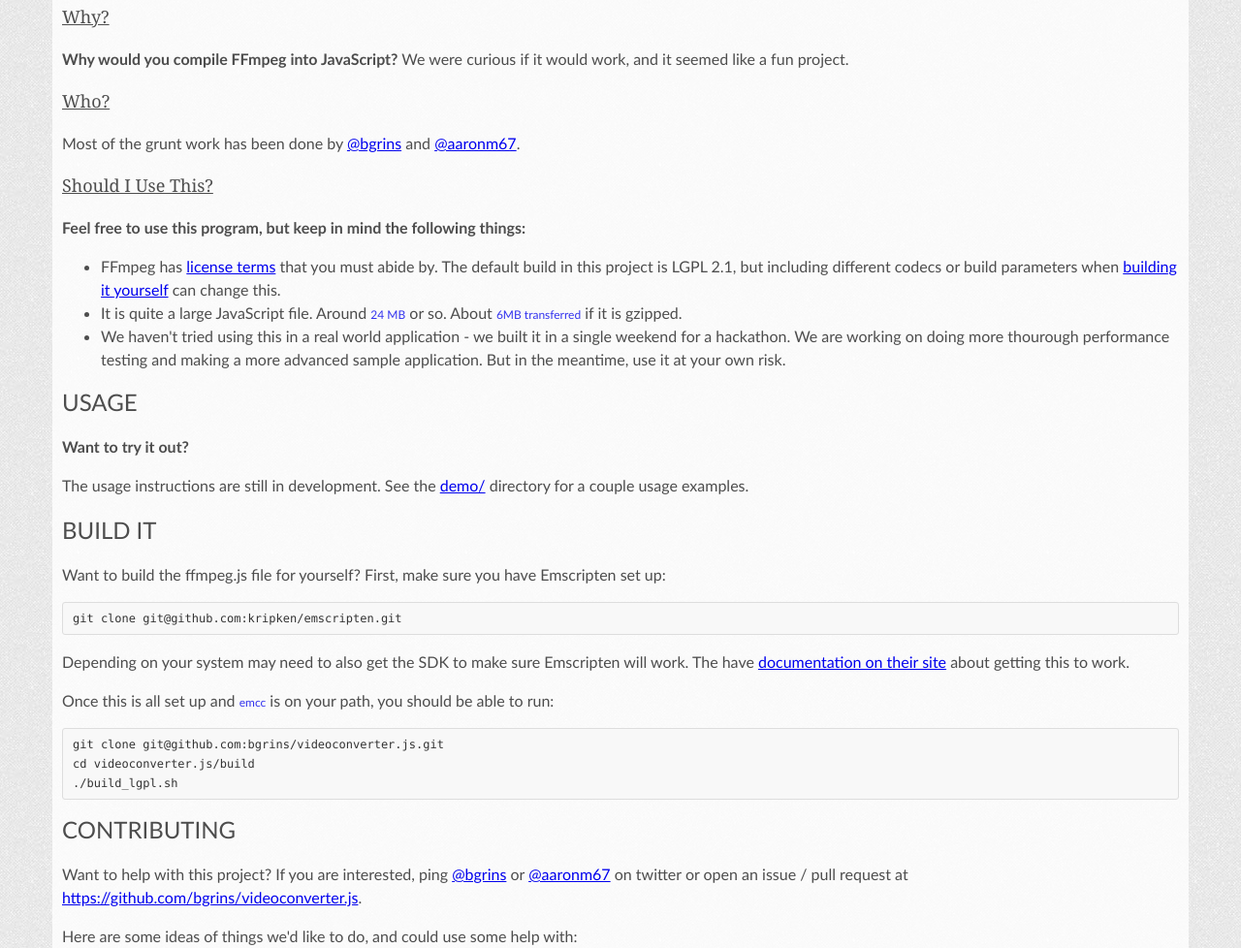
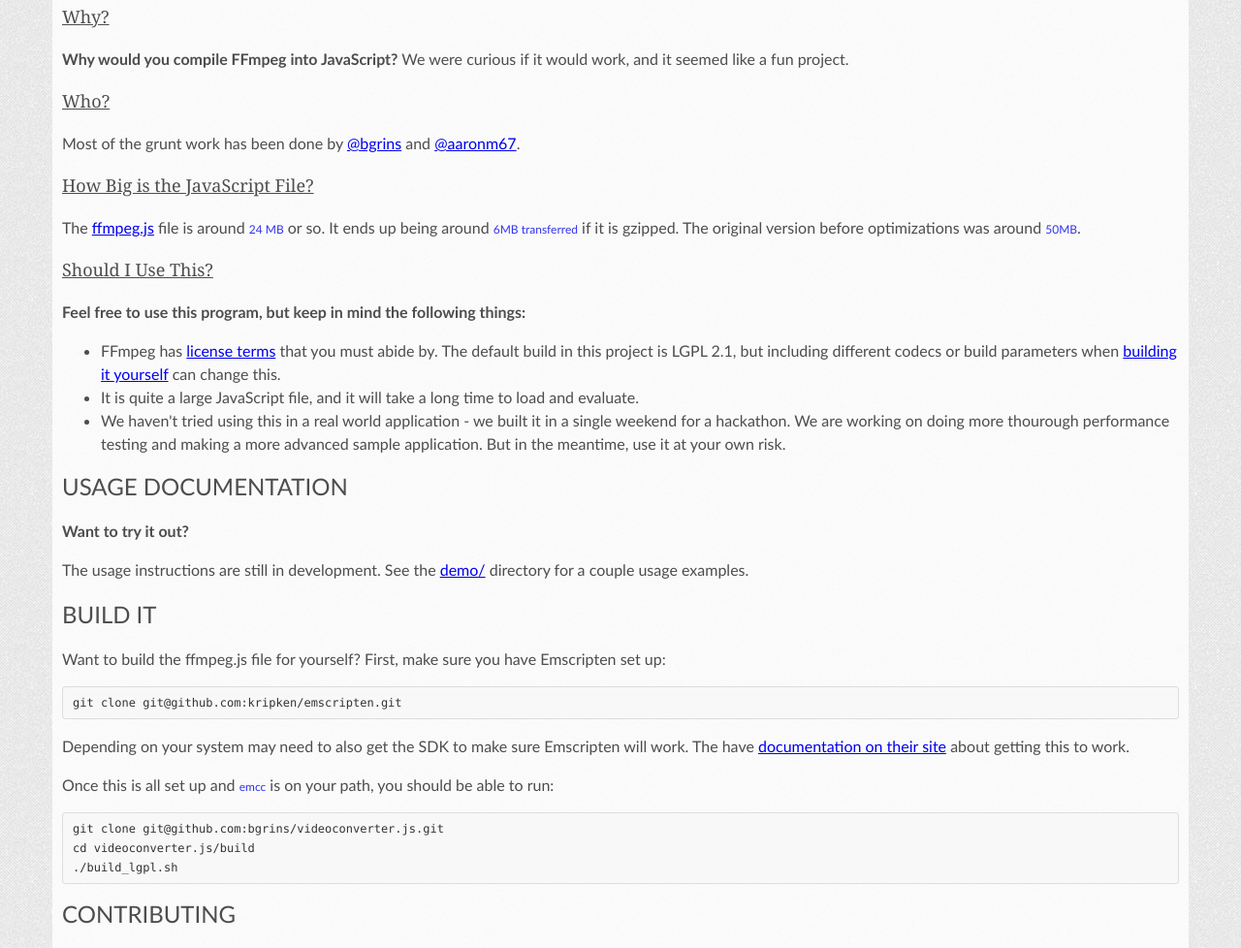
Before and after one commit to bgrins/videoconverter.js, a plain HTML site: page index.html in a window 1280 px wide. Shown: the part 861-1839 px from the top of the page at 97% size. Drawn offline with Linux system fonts and the light colour scheme.

Commit message:
update readme

```diff
--- a/index.html
+++ b/index.html
@@ -65,6 +65,11 @@
             Most of the grunt work has been done by <a href="https://twitter.com/bgrins">@bgrins</a> and <a href="https://twitter.com/aaronm67">@aaronm67</a>.
             </p>
 
+            <h3>How Big is the JavaScript File?</h3>
+            <p>
+              The <a href="https://github.com/bgrins/videoconverter.js/blob/master/build/ffmpeg.js">ffmpeg.js</a> file is around <code>24 MB</code> or so.  It ends up being around <code>6MB transferred</code> if it is gzipped.  The original version before optimizations was around <code>50MB</code>.
+            </p>
+
             <h3>Should I Use This?</h2>
             <p>
               <strong>Feel free to use this program, but keep in mind the following things:</strong>
@@ -74,19 +79,19 @@
                 FFmpeg has <a href="http://www.ffmpeg.org/legal.html">license terms</a> that you must abide by.  The default build in this project is LGPL 2.1, but including different codecs or build parameters when <a href="#build">building it yourself</a> can change this.
               </li>
               <li>
-                It is quite a large JavaScript file.  Around <code>24 MB</code> or so.  About <code>6MB transferred</code> if it is gzipped.
+                It is quite a large JavaScript file, and it will take a long time to load and evaluate.
               </li>
               <li>
                 We haven't tried using this in a real world application - we built it in a single weekend for a hackathon.  We are working on doing more thourough performance testing and making a more advanced sample application.  But in the meantime, use it at your own risk.
               </li>
             </ul>
 
-            <h2 id="docs">Usage <a href="#docs">[#]</a></h2>
+            <h2 id="docs">Usage Documentation <a href="#docs">[#]</a></h2>
             <p>
               <strong>Want to try it out?</strong>
             </p>
             <p>
-              The usage instructions are still in development.  See the <a href="/bgrins/videoconverter.js/blob/master/demo/">demo/</a> directory for a couple usage examples.
+              The usage instructions are still in development.  See the <a href="https://github.com/bgrins/videoconverter.js/blob/master/demo/">demo/</a> directory for a couple usage examples.
             </p>
 
             <h2 id="build">Build It <a href="#build">[#]</a></h2>
```
